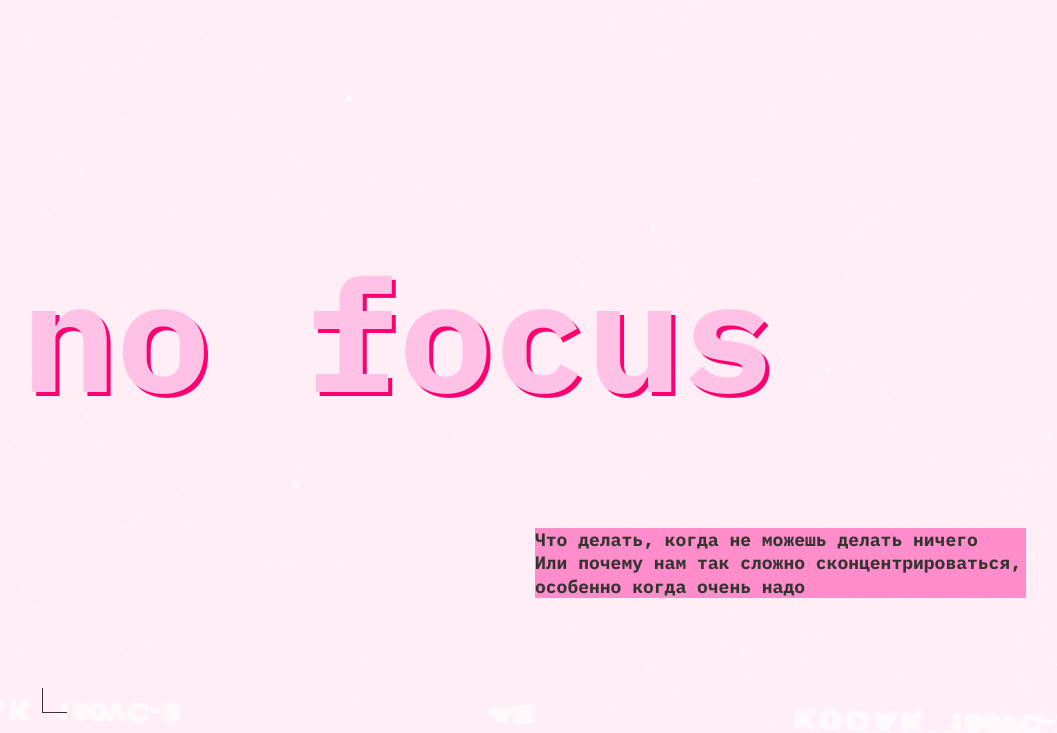
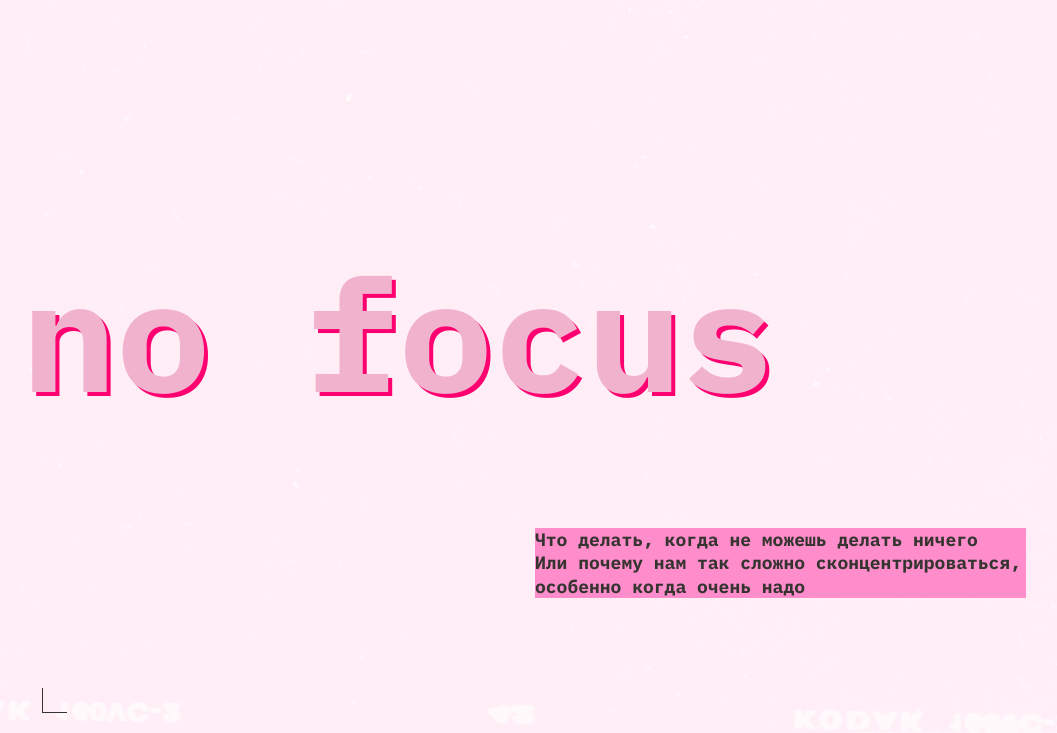
Before and after one commit to Anirikon/slozhno-sosredotochitsya, a website: page index.html in a window 1280 px wide. Both pictures are taken after a click on the button "день". Shown: the part 67-800 px from the top of the page, without its empty margins (106-1163 px from the left). Drawn offline with Linux system fonts and the light colour scheme.

Commit message:
Исправлено переключение тем, дублирование переменных было из-за неверно указанного класса root:.theme... Данный селектор был взят из Практикума, урок 1/3 Проекта

```diff
--- a/styles/dark.css
+++ b/styles/dark.css
@@ -4,7 +4,7 @@
   переключая тему
 */
 
-:root.theme-dark {
+:root .theme_dark {
   --theme-color: #ff0070;
   --theme-logo-color: #db00ff;
   --theme-text-color: #f1b2ce;
@@ -25,23 +25,6 @@
 }
 
 .page.theme_dark {
-  --theme-color: #ff0070;
-  --theme-logo-color: #db00ff;
-  --theme-text-color: #f1b2ce;
-  --background-image: url(/images/cover-image-dark.png);
-  --subtitle-theme-color: #ff8dcb;
-  --theme-border-hover-color: transparent;
-  --theme-background: #000028;
-  --theme-border-hover-color: #ff007066;
-  --theme-logo-shadow: #ff0070;
-  --theme-title-color: #ff0070;
-  --theme-subtitle-color: #000028;
-  --theme-subtitle-background: #ff0070;
-  --theme-text-link-shadow: #ff0070;
-  --display-property: flex;
-  --media-opacity: 0.5;
-  --font-weight-text-bold: 700;
-  --font-weight-text-regular: 400;
   /* сохраните этот селектор в приведённом виде.
     Так стили написанные ниже будут иметь больший вес,
     чем стили в медиазапросе предпочтений пользователя
--- a/styles/light.css
+++ b/styles/light.css
@@ -4,10 +4,10 @@
   переключая тему
 */
 
-:root.theme-light {
+:root .theme_light {
   --theme-color: #353430;
-  --theme-logo-color: #353430;
-  --theme-text-color: #f1b2ce;
+  --theme-logo-color: #f1b2ce;
+  --theme-text-color: #353430;
   --background-image: url(/images/cover-image-light.png);
   --subtitle-theme-color: #ff8dcb;
   --theme-background: #fff1f7;
@@ -44,21 +44,6 @@
 }
 
 .page.theme_light {
-  --theme-color: #353430;
-  --theme-logo-color: #ffc2e6;
-  --theme-text-color: #353430;
-  --background-image: url(/images/cover-image-light.png);
-  --subtitle-theme-color: #ff8dcb;
-  --theme-background: #fff1f7;
-  --theme-border-hover-color: #32312d40;
-  --display-property: none;
-  --theme-logo-shadow: #ff0070;
-  --theme-title-color: #353430;
-  --theme-subtitle-color: #353430;
-  --theme-subtitle-background: #ff8dcb;
-  --theme-text-link-shadow: #ff8dcb;
-  --font-weight-text-bold: 700;
-  --font-weight-text-regular: 400;
   /* сохраните этот селектор в приведённом виде.
     Так стили написанные ниже будут иметь больший вес,
     чем стили в медиазапросе предпочтений пользователя
```
